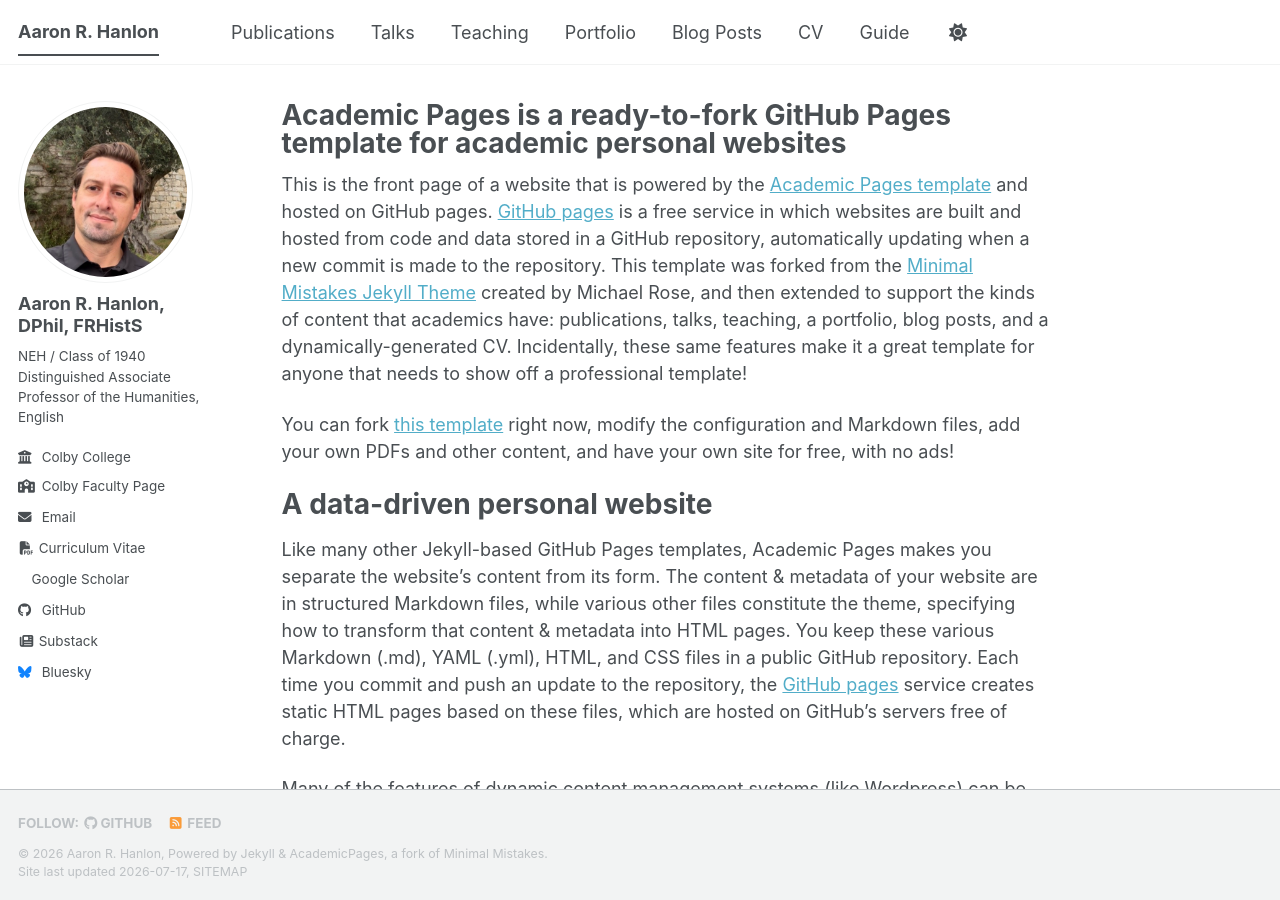
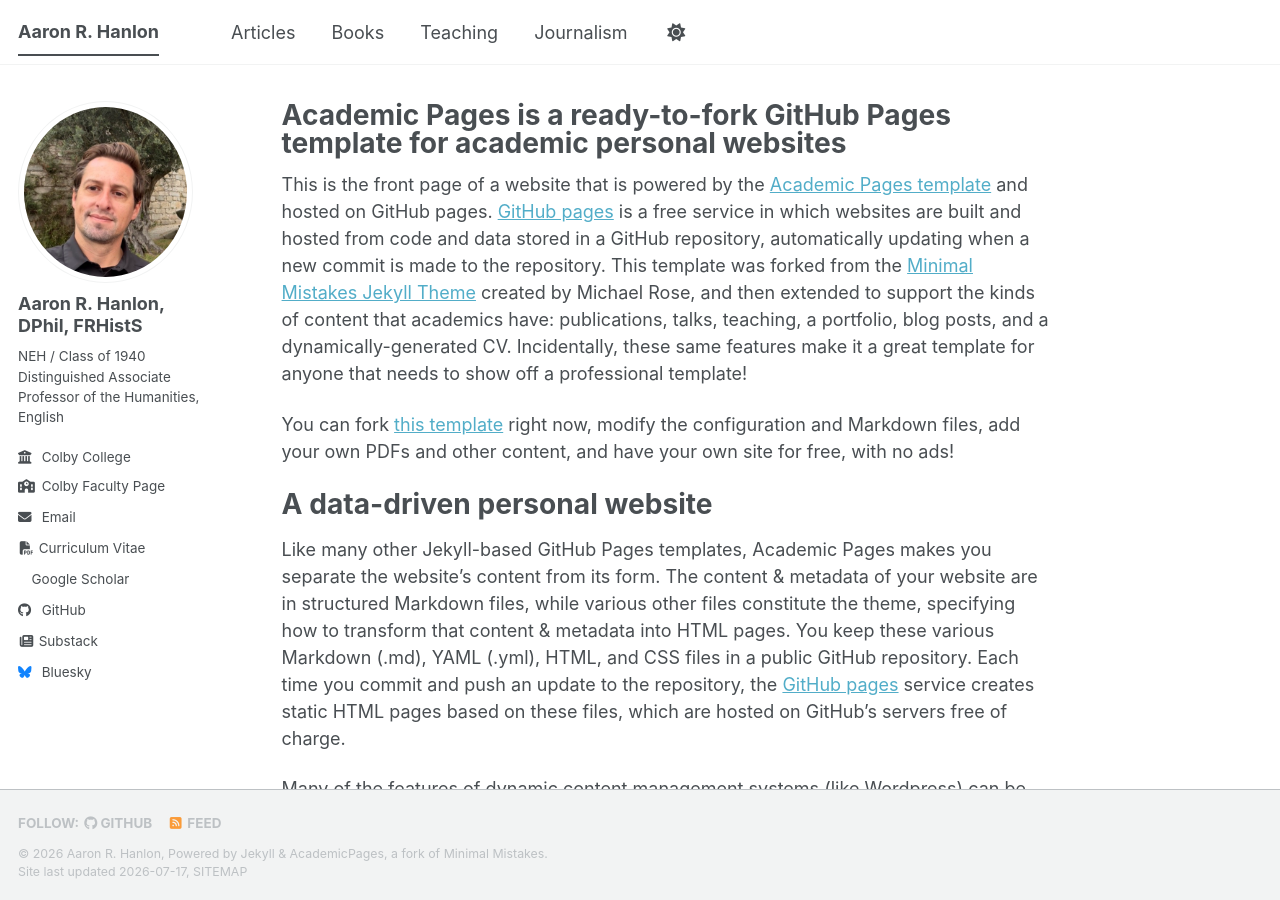
Before and after one commit to arhanlon/arhanlon.github.io, a Jekyll site: the page built from _pages/about.md, in a window 1280 px wide and 900 px high. Built offline with Jekyll 4.4.1, drawn with Linux system fonts in a browser that asks for light colours; a style sheet for code colours, icons or effects is not loaded.

Commit message:
Update navigation.yml

```diff
--- a/_data/navigation.yml
+++ b/_data/navigation.yml
@@ -8,26 +8,14 @@
 #      Markdown formatted page while the second is generated using JSON.
 
 main:
-  - title: "Publications"
-    url: /publications/
+  - title: "Articles"
+    url: /articles/
 
-  - title: "Talks"
-    url: /talks/
+  - title: "Books"
+    url: /books/
 
   - title: "Teaching"
     url: /teaching/
 
-  - title: "Portfolio"
-    url: /portfolio/
-
-  - title: "Blog Posts"
-    url: /year-archive/
-
-  - title: "CV"
-    url: /cv/
-
-  # - title: "CV"
-  #   url: /cv-json/
-
-  - title: "Guide"
-    url: /markdown/
+  - title: "Journalism"
+    url: /journalism/
```
